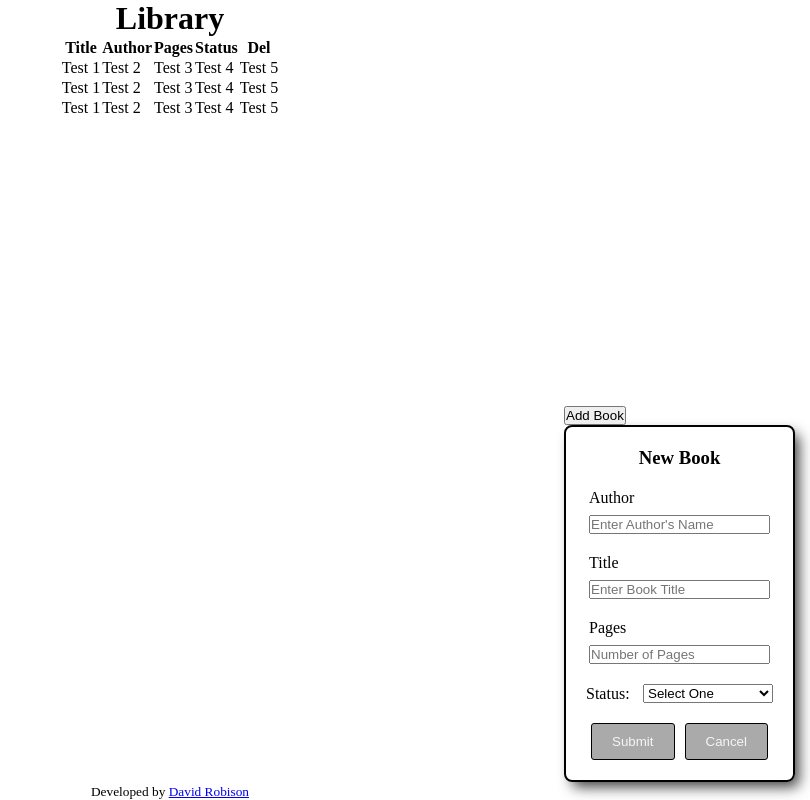
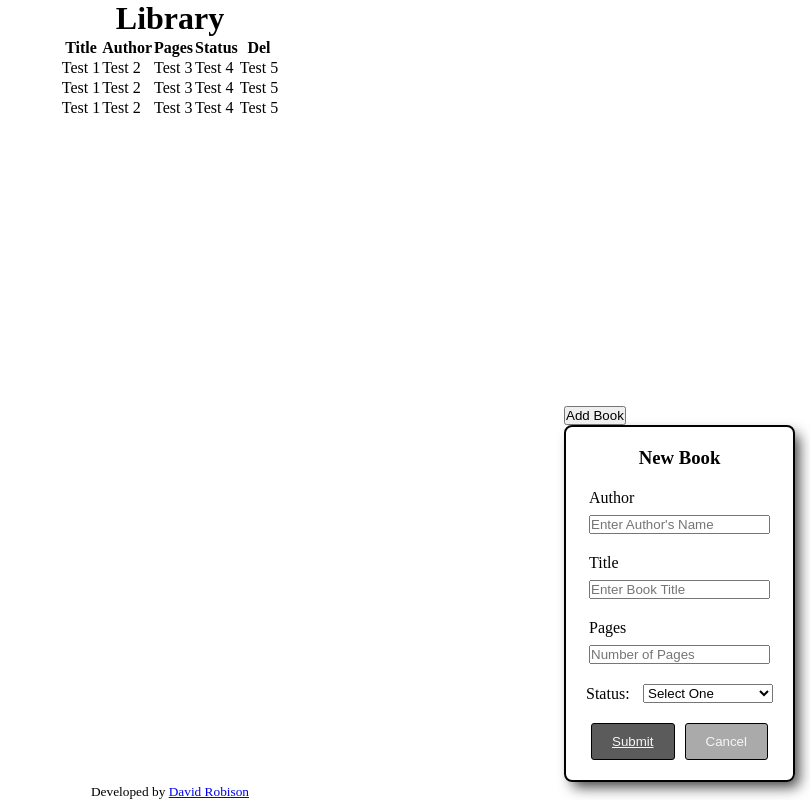
Before and after one commit to robisonwebdev/library-react, a React (Create React App) app: page / in a window 1280 px wide. In both pictures the pointer is over the button "Submit". Shown: the whole page, without its empty margins (470-1280 px from the left). Built offline with nearby package versions, Linux system fonts and the light colour scheme.

Commit message:
Styled .bookFormButtons:hover

```diff
--- a/src/styles/AddBookForm.css
+++ b/src/styles/AddBookForm.css
@@ -47,3 +47,8 @@
     height: auto;
     width: auto;
 }
+
+.bookFormButtons:hover {
+    background-color: var(--greyDark);
+    text-decoration: underline;
+}
```
